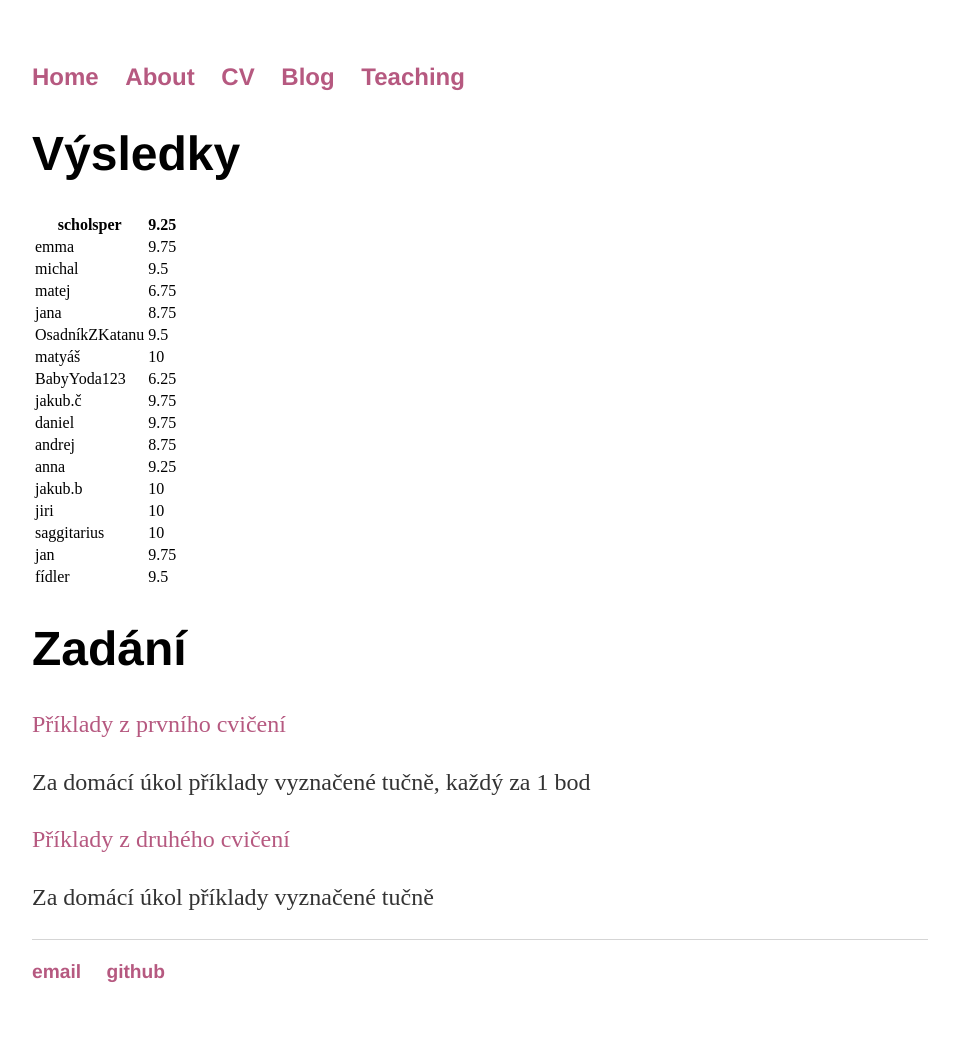
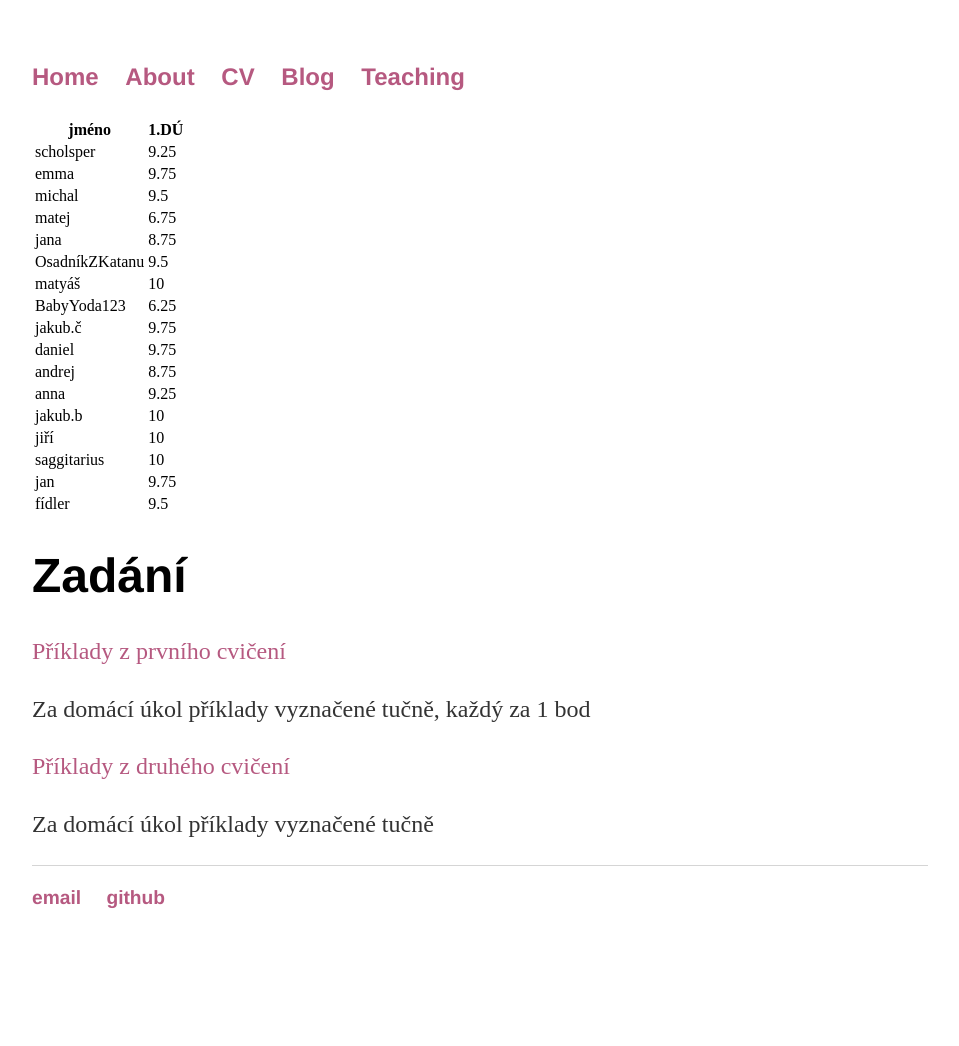
Before and after one commit to lavakin/lavakin.github.io, a Jekyll site: the page built from diskretka/index.html, in a window 1280 px wide. Shown: the whole page, without its empty margins (160-1119 px from the left). Built offline with Jekyll 4.4.1, drawn with Linux system fonts in a browser that asks for light colours; after the commit the page ends 972 px from its top, so only the background shows below that.

Commit message:
Update index.html

```diff
--- a/diskretka/index.html
+++ b/diskretka/index.html
@@ -2,16 +2,18 @@
 layout: default
 title: Nikola Kalábová, Personal Webpage
 ---
-<div class="blurb">
-	<h1>Výsledky</h1>
 <table>
 <thead>
   <tr>
-    <th>scholsper</th>
-    <th>9.25</th>
+    <th>jméno</th>
+    <th>1.DÚ</th>
   </tr>
 </thead>
 <tbody>
+  <tr>
+    <td>scholsper</td>
+    <td>9.25</td>
+  </tr>
   <tr>
     <td>emma</td>
     <td>9.75</td>
@@ -61,7 +63,7 @@ title: Nikola Kalábová, Personal Webpage
     <td>10</td>
   </tr>
   <tr>
-    <td>jiri</td>
+    <td>jiří</td>
     <td>10</td>
   </tr>
   <tr>
```
